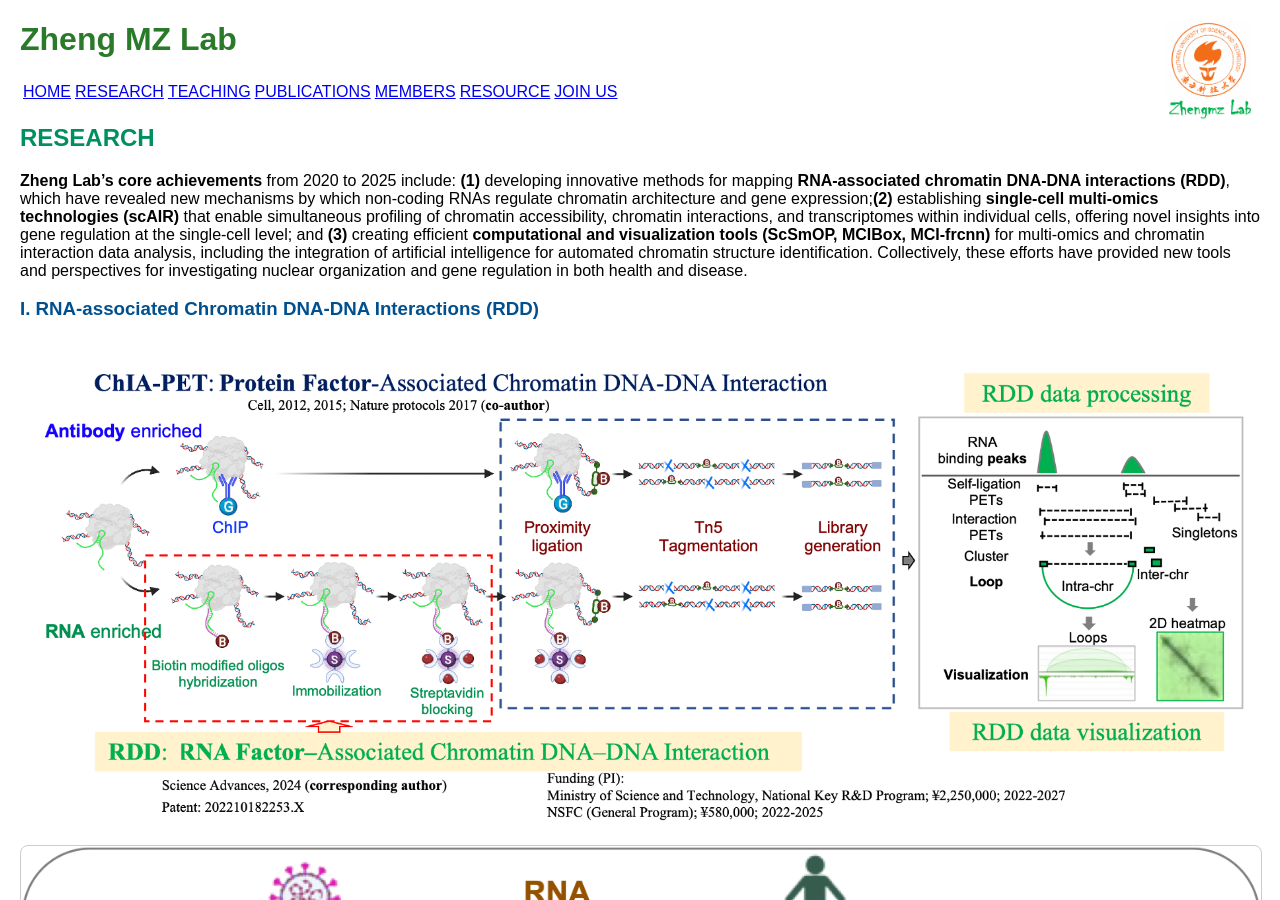
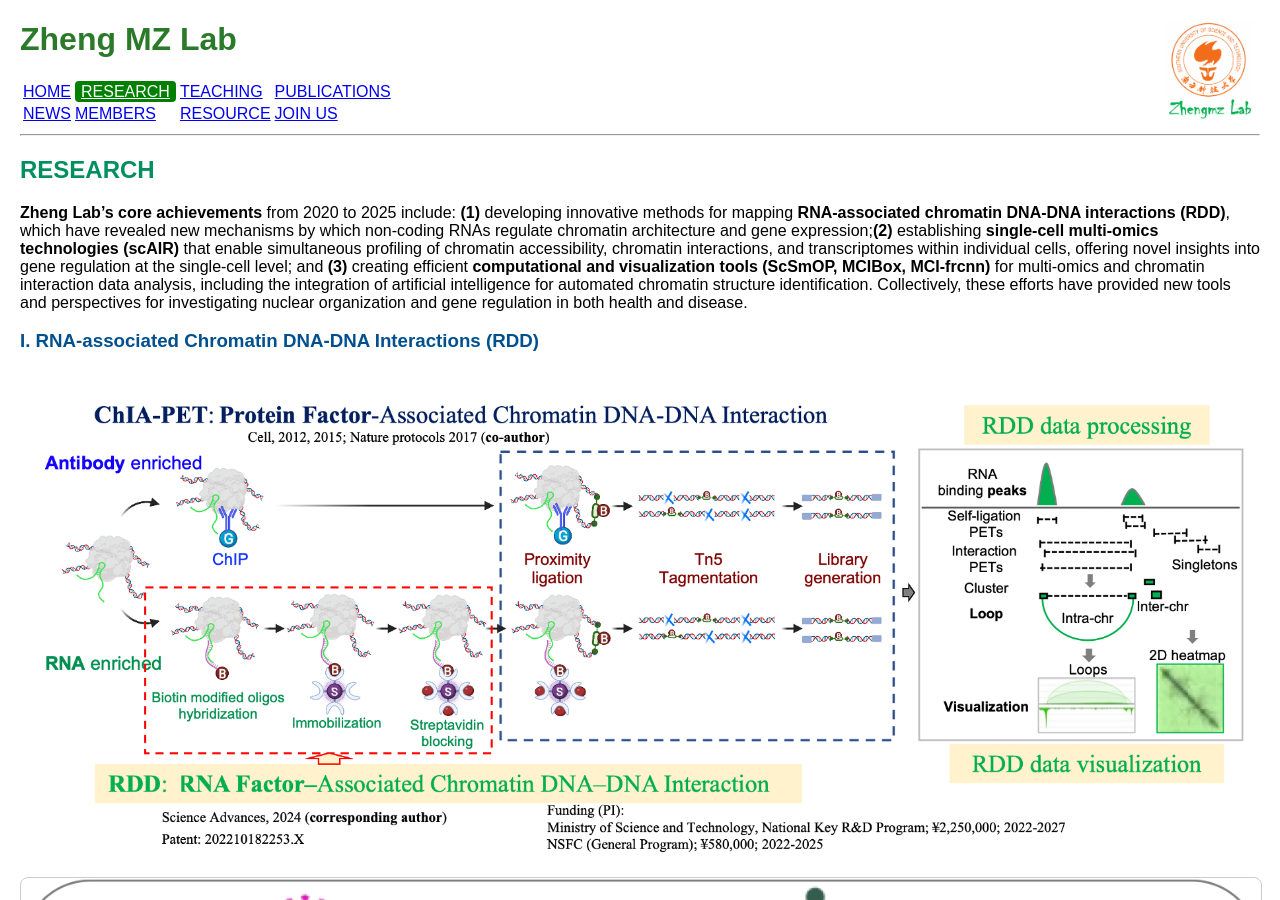
Before and after one commit to ZhengmzLab/zhengmzlab.github.io, a Jekyll site: the page built from research.md, in a window 1280 px wide and 900 px high. Built offline with Jekyll 4.4.1, drawn with Linux system fonts in a browser that asks for light colours.

Commit message:
Update research.md

```diff
--- a/research.md
+++ b/research.md
@@ -3,7 +3,22 @@ layout: default
 title: RESEARCH
 ---
 
-|[HOME](https://www.zhengmzlab.com/index.html)|[RESEARCH](https://www.zhengmzlab.com/research.html)|[TEACHING](https://www.zhengmzlab.com/teaching.html)|[PUBLICATIONS](https://www.zhengmzlab.com/publications.html)|[MEMBERS](https://www.zhengmzlab.com/members.html)|[RESOURCE](https://www.zhengmzlab.com/resource.html)|[JOIN US](https://www.zhengmzlab.com/join_us.html)|
+<table>
+  <tr>
+    <td><a href="https://www.zhengmzlab.com/index.html">HOME</a></td>
+    <td><a href="https://www.zhengmzlab.com/research.html" style="background-color: green; color: white; padding: 2px 6px; border-radius: 4px;">RESEARCH</a></td>
+    <td><a href="https://www.zhengmzlab.com/teaching.html">TEACHING</a></td>
+    <td><a href="https://www.zhengmzlab.com/publications.html">PUBLICATIONS</a></td>
+  </tr>
+  <tr>
+    <td><a href="https://www.zhengmzlab.com/join_us.html">NEWS</a></td>
+    <td><a href="https://www.zhengmzlab.com/members.html">MEMBERS</a></td>
+    <td><a href="https://www.zhengmzlab.com/resource.html">RESOURCE</a></td>
+    <td><a href="https://www.zhengmzlab.com/join_us.html">JOIN US</a></td>
+  </tr>
+</table>
+
+---
 
 ## <span style="color:#008f5e; font-weight:bold;">RESEARCH</span>
 
```
Also changed, not shown: other parts of research.md (+3 -1 lines).
